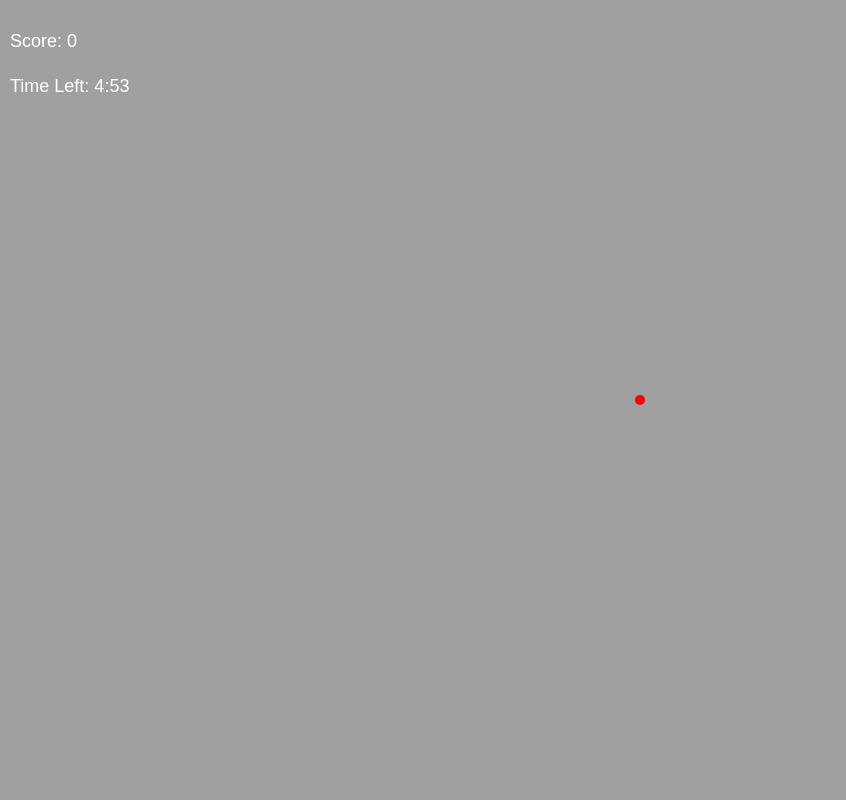
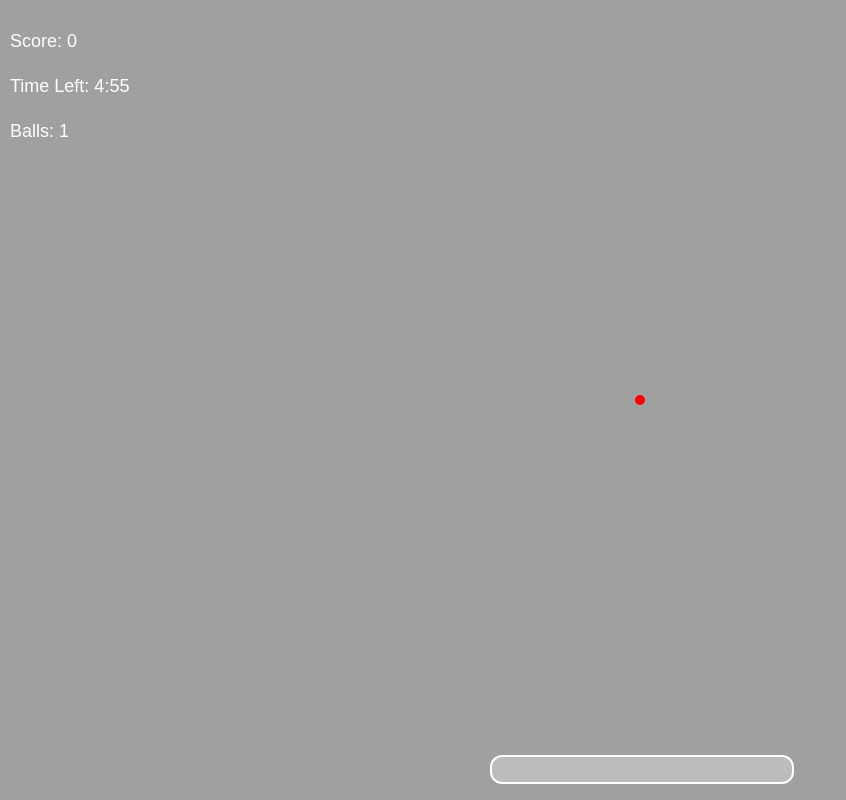
Before and after one commit to DJG-inc/DodgeBallThreeJS, a React (Vite) app: page / in a window 1280 px wide. Shown: the whole page, without its empty margins (0-846 px from the left). Built offline with nearby package versions, Linux system fonts and the light colour scheme; no server answers.

Commit message:
Finished

```diff
--- a/src/App.css
+++ b/src/App.css
@@ -24,3 +24,197 @@
 .game-over p {
   font-size: 24px;
 }
+
+/* App.css */
+
+#container {
+  width: 100vw;
+  height: 100vh;
+  position: relative;
+  overflow: hidden;
+}
+
+.hud {
+  position: absolute;
+  top: 0;
+  left: 0;
+  width: 100%;
+  height: 100%;
+  pointer-events: none;
+  display: flex;
+  flex-direction: column;
+  justify-content: space-between;
+}
+
+.top-info {
+  position: absolute;
+  top: 10px;
+  left: 10px;
+  color: white;
+  font-family: Arial, sans-serif;
+  font-size: 18px;
+}
+
+.bottom-info {
+  position: absolute;
+  bottom: 20px;
+  left: 50%;
+  transform: translateX(-50%);
+  width: 300px;
+  height: 25px;
+}
+
+.charge-bar {
+  width: 100%;
+  height: 100%;
+  background-color: rgba(255, 255, 255, 0.3);
+  border: 2px solid #fff;
+  border-radius: 12px;
+  overflow: hidden;
+}
+
+.charge-level {
+  height: 100%;
+  background-color: #00ff00;
+  width: 0%;
+  transition: width 0.1s linear;
+}
+
+.game-over {
+  position: absolute;
+  top: 50%;
+  left: 50%;
+  transform: translate(-50%, -50%);
+  background-color: rgba(0,0,0,0.8);
+  padding: 30px 50px;
+  color: white;
+  text-align: center;
+  border-radius: 10px;
+  font-family: Arial, sans-serif;
+}
+
+
+/* App.css */
+
+#container {
+  width: 100vw;
+  height: 100vh;
+  position: relative;
+  overflow: hidden;
+}
+
+.hud {
+  position: absolute;
+  top: 0;
+  left: 0;
+  width: 100%;
+  height: 100%;
+  pointer-events: none;
+  display: flex;
+  flex-direction: column;
+  justify-content: space-between;
+}
+
+.top-info {
+  position: absolute;
+  top: 10px;
+  left: 10px;
+  color: white;
+  font-family: Arial, sans-serif;
+  font-size: 18px;
+}
+
+.bottom-info {
+  position: absolute;
+  bottom: 20px;
+  left: 50%;
+  transform: translateX(-50%);
+  width: 300px;
+  height: 25px;
+}
+
+.charge-bar {
+  width: 100%;
+  height: 100%;
+  background-color: rgba(255, 255, 255, 0.3);
+  border: 2px solid #fff;
+  border-radius: 12px;
+  overflow: hidden;
+}
+
+.charge-level {
+  height: 100%;
+  background-color: #00ff00;
+  width: 0%;
+  transition: width 0.1s linear;
+}
+
+.game-over {
+  position: absolute;
+  top: 50%;
+  left: 50%;
+  transform: translate(-50%, -50%);
+  background-color: rgba(0,0,0,0.8);
+  padding: 30px 50px;
+  color: white;
+  text-align: center;
+  border-radius: 10px;
+  font-family: Arial, sans-serif;
+  display: none; /* Inicialmente oculto */
+}
+
+.overlay {
+  position: absolute;
+  top: 0;
+  left: 0;
+  width: 100%;
+  height: 100%;
+  background-color: rgba(0, 0, 0, 0.7);
+  display: flex;
+  justify-content: center;
+  align-items: center;
+  pointer-events: all;
+}
+
+.menu {
+  background-color: rgba(255, 255, 255, 0.1);
+  padding: 40px 60px;
+  border-radius: 10px;
+  text-align: center;
+  color: white;
+  font-family: Arial, sans-serif;
+}
+
+.menu h1 {
+  margin-bottom: 20px;
+  font-size: 32px;
+}
+
+.menu p {
+  margin-bottom: 30px;
+  font-size: 20px;
+}
+
+.menu button {
+  padding: 10px 20px;
+  margin: 10px;
+  font-size: 18px;
+  border: none;
+  border-radius: 5px;
+  cursor: pointer;
+  transition: background-color 0.3s;
+}
+
+.menu button:hover {
+  background-color: rgba(255, 255, 255, 0.2);
+}
+
+.menu button:disabled {
+  cursor: not-allowed;
+  opacity: 0.6;
+}
+
+/* Mostrar la pantalla de Game Over */
+.game-over.active {
+  display: block;
+}
--- a/src/App.jsx
+++ b/src/App.jsx
@@ -15,7 +15,9 @@ let ENEMY_SPEED = 2;
 let ENEMY_THROW_INTERVAL = 5;
 let ENEMY_DODGE_COOLDOWN = 3;
 let ENEMY_DODGE_SPEED = 5;
-const CHARGE_TIME = 3; // Maximum charge time in seconds
+const MAX_CHARGE_LEVEL = 1; // Nivel máximo de carga
+const CHARGE_RATE = 1 / 3; // Tasa de carga (1 / tiempo máximo de carga en segundos)
+const MAX_PLAYER_BALLS = 5; // Máximo de pelotas que el jugador puede tener
 
 const App = () => {
   const [score, setScore] = useState(0);
@@ -24,6 +26,9 @@ const App = () => {
   const [isCharging, setIsCharging] = useState(false);
   const [chargeLevel, setChargeLevel] = useState(0);
   const [lockOnTarget, setLockOnTarget] = useState(null);
+  const [playerBalls, setPlayerBalls] = useState(1); // Inicializar con una pelota
+  const [isPaused, setIsPaused] = useState(false); // Estado de pausa
+  const collisionSound = useRef(new Audio("audio.mp3"));
 
   const containerRef = useRef(null);
   const rendererRef = useRef(null);
@@ -39,7 +44,11 @@ const App = () => {
   const clock = useRef(new THREE.Clock());
   const worldOctree = useRef(new Octree());
   const playerCollider = useRef(
-    new Capsule(new THREE.Vector3(0, 0.35, 0), new THREE.Vector3(0, 1, 0), 0.35)
+    new Capsule(
+      new THREE.Vector3(0, 0.35, 0),
+      new THREE.Vector3(0, 1, 0),
+      0.35
+    )
   );
   const playerOnFloorRef = useRef(false);
   const animationRef = useRef();
@@ -47,6 +56,40 @@ const App = () => {
   const enemiesRef = useRef([]);
   const keyStates = {};
   const playerVelocity = useRef(new THREE.Vector3());
+
+  // Función para reiniciar el juego
+  const resetGame = () => {
+    // Resetear estados
+    setScore(0);
+    setTimeLeft(300);
+    setGameOver(false);
+    setIsPaused(false);
+    setIsCharging(false);
+    setChargeLevel(0);
+    setLockOnTarget(null);
+    setPlayerBalls(1);
+
+    // Resetear jugador
+    playerCollider.current.start.set(0, 0.35, 0);
+    playerCollider.current.end.set(0, 1, 0);
+    playerVelocity.current.set(0, 0, 0);
+    cameraRef.current.position.copy(playerCollider.current.end);
+
+    // Eliminar todas las pelotas
+    ballsRef.current.forEach((ball) => {
+      sceneRef.current.remove(ball.mesh);
+    });
+    ballsRef.current = [];
+
+    // Eliminar todos los enemigos
+    enemiesRef.current.forEach((enemy) => {
+      sceneRef.current.remove(enemy.mesh);
+    });
+    enemiesRef.current = [];
+
+    // Re-inicializar el mundo (si es necesario)
+    // Opcional: Recargar el modelo de colisión si fue removido
+  };
 
   useEffect(() => {
     const crosshair = document.createElement("div");
@@ -70,18 +113,25 @@ const App = () => {
     // Crear el objeto de audio
     const soundtrack = new Audio("./music/soundtrack.mp3");
     soundtrack.loop = true; // Reproducir en bucle
-    soundtrack.volume = 1; // Ajustar el volumen (opcional)
+    soundtrack.volume = 0.5; // Ajustar el volumen (opcional)
     soundtrack.play(); // Iniciar la reproducción
+
+    // Limpiar el audio cuando se salga del juego o componente
+    return () => {
+      soundtrack.pause();
+      soundtrack.currentTime = 0; // Reiniciar el audio
+    };
   }, []);
 
   useEffect(() => {
-    if (timeLeft > 0 && !gameOver) {
+    if (timeLeft > 0 && !gameOver && !isPaused) {
       const timer = setInterval(() => setTimeLeft((prev) => prev - 1), 1000);
       return () => clearInterval(timer);
-    } else if (timeLeft <= 0) {
+    } else if (timeLeft <= 0 && !gameOver) {
       setGameOver(true);
+      setIsPaused(true); // Pausar el juego al finalizar
     }
-  }, [timeLeft, gameOver]);
+  }, [timeLeft, gameOver, isPaused]);
 
   useEffect(() => {
     const loader = new GLTFLoader();
@@ -110,7 +160,7 @@ const App = () => {
     camera.rotation.order = "YXZ";
 
     const onMouseMove = (event) => {
-      if (document.pointerLockElement === containerRef.current) {
+      if (document.pointerLockElement === containerRef.current && !isPaused) {
         camera.rotation.y -= event.movementX / 500;
         camera.rotation.x -= event.movementY / 500;
       }
@@ -124,6 +174,10 @@ const App = () => {
 
     const onKeyDown = (event) => {
       keyStates[event.code] = true;
+      // Escuchar tecla Escape para pausar/reanudar
+      if (event.code === "Escape" && !gameOver) {
+        setIsPaused((prev) => !prev);
+      }
     };
 
     const onKeyUp = (event) => {
@@ -134,8 +188,8 @@ const App = () => {
     document.addEventListener("keyup", onKeyUp);
 
     const animate = () => {
-      const deltaTime =
-        Math.min(0.05, clock.current.getDelta()) / STEPS_PER_FRAME;
+      if (!isPaused && !gameOver) {
+        const deltaTime = Math.min(0.05, clock.current.getDelta()) / STEPS_PER_FRAME;
 
         for (let i = 0; i < STEPS_PER_FRAME; i++) {
           controls(deltaTime);
@@ -143,6 +197,11 @@ const App = () => {
           updateBalls(deltaTime);
           updateEnemies(deltaTime);
           teleportPlayerIfOob();
+
+          if (isCharging) {
+            setChargeLevel((prev) => Math.min(prev + CHARGE_RATE * deltaTime, MAX_CHARGE_LEVEL));
+          }
+        }
       }
 
       renderer.render(sceneRef.current, cameraRef.current);
@@ -175,18 +234,22 @@ const App = () => {
       renderer.dispose();
       cancelAnimationFrame(animationRef.current);
     };
-  }, []);
+  }, [isPaused, gameOver]);
 
   useEffect(() => {
     const onMouseDown = () => {
+      if (playerBalls > 0 && !isPaused && !gameOver) { // Solo iniciar carga si tiene pelotas y no está pausado o terminado
         setIsCharging(true);
         setChargeLevel(0);
+      }
     };
 
     const onMouseUp = () => {
+      if (isCharging && !isPaused && !gameOver) {
         setIsCharging(false);
         shootBall();
         setChargeLevel(0);
+      }
     };
 
     document.addEventListener("mousedown", onMouseDown);
@@ -196,20 +259,7 @@ const App = () => {
       document.removeEventListener("mousedown", onMouseDown);
       document.removeEventListener("mouseup", onMouseUp);
     };
-  }, []);
-
-  useEffect(() => {
-    let chargeInterval;
-    if (isCharging) {
-      chargeInterval = setInterval(() => {
-        setChargeLevel((prev) => Math.min(prev + 0.02, 1));
-      }, (CHARGE_TIME * 1000) / 50); // Adjusted for smoother charging
-    } else {
-      clearInterval(chargeInterval);
-    }
-
-    return () => clearInterval(chargeInterval);
-  }, [isCharging]);
+  }, [isCharging, playerBalls, isPaused, gameOver]);
 
   useEffect(() => {
     if (isCharging) {
@@ -223,7 +273,8 @@ const App = () => {
         const enemyDirection = new THREE.Vector3()
           .subVectors(enemy.mesh.position, cameraRef.current.position)
           .normalize();
-        const angle = cameraDirection.angleTo(enemyDirection) * (180 / Math.PI);
+        const angle =
+          cameraDirection.angleTo(enemyDirection) * (180 / Math.PI);
 
         if (angle < 11 && angle < minAngle) {
           minAngle = angle;
@@ -371,6 +422,9 @@ const App = () => {
   };
 
   const shootBall = () => {
+    if (playerBalls <= 0) return; // Verificar si el jugador tiene pelotas
+    setPlayerBalls((prev) => prev - 1); // Decrementar el número de pelotas
+
     const ballGeometry = new THREE.SphereGeometry(0.2, 16, 16);
     const ballMaterial = new THREE.MeshStandardMaterial({ color: 0xff0000 });
     const ball = new THREE.Mesh(ballGeometry, ballMaterial);
@@ -397,8 +451,8 @@ const App = () => {
       isEnemyBall: false,
       origin: null,
       isCollectible: false,
-      target, // Set the target for homing behavior
-      hasCollided: false, // Flag to check if ball has collided
+      target, // Comportamiento de seguimiento
+      hasCollided: false, // Bandera para verificar colisión
     });
 
     sceneRef.current.add(ball);
@@ -406,39 +460,26 @@ const App = () => {
 
   const updateBalls = (deltaTime) => {
     ballsRef.current = ballsRef.current.filter((ball) => {
-      const {
-        mesh,
-        velocity,
-        isEnemyBall,
-        origin,
-        isCollectible,
-        target,
-        hasCollided,
-      } = ball;
+      const { mesh, velocity, isEnemyBall, origin, isCollectible, target, hasCollided } = ball;
 
       if (!isCollectible) {
         if (target && !hasCollided) {
-          // Homing behavior
+          // Comportamiento de seguimiento
           const targetPosition = target.position.clone();
           const directionToTarget = targetPosition
             .sub(mesh.position)
             .normalize();
 
-          // Gradually adjust velocity towards the target
-          velocity.lerp(
-            directionToTarget.multiplyScalar(velocity.length()),
-            0.05
-          );
+          // Ajustar gradualmente la velocidad hacia el objetivo
+          // Reducir el factor de interpolación para hacer el seguimiento más sutil
+          const homingFactor = isEnemyBall ? 0.02 : 0.01;
+          velocity.lerp(directionToTarget.multiplyScalar(velocity.length()), homingFactor);
         } else if (isEnemyBall && !hasCollided) {
-          // Enemy balls home towards the player
+          // Las pelotas de los enemigos persiguen al jugador de manera sutil
           const playerPosition = cameraRef.current.position.clone();
-          const directionToPlayer = playerPosition
-            .sub(mesh.position)
-            .normalize();
-          velocity.lerp(
-            directionToPlayer.multiplyScalar(velocity.length()),
-            0.02
-          );
+          const directionToPlayer = playerPosition.sub(mesh.position).normalize();
+          const homingFactor = 0.02;
+          velocity.lerp(directionToPlayer.multiplyScalar(velocity.length()), homingFactor);
         }
 
         velocity.y -= GRAVITY * deltaTime;
@@ -457,15 +498,15 @@ const App = () => {
           mesh.material.emissiveIntensity = 1;
 
           // Reproducir sonido al colisionar
-          const collisionSound = new Audio("./music/dodgeball.mp3");
+          const collisionSound = new Audio("audio.mp3");
           collisionSound.play();
 
-          // Apply friction and bounce
+          // Aplicar fricción y rebote
           const normal = collisionResult.normal.clone();
           const velocityDotNormal = velocity.dot(normal);
           velocity.addScaledVector(normal, -2 * velocityDotNormal);
-          velocity.multiplyScalar(0.5); // Reduce speed after collision
-          velocity.y = 0; // Stop vertical movement
+          velocity.multiplyScalar(0.5); // Reducir velocidad después de la colisión
+          velocity.y = 0; // Detener movimiento vertical
           mesh.position.addScaledVector(
             collisionResult.normal,
             collisionResult.depth
@@ -478,6 +519,14 @@ const App = () => {
           cameraRef.current.position
         );
         if (playerDistance < 1.0) {
+          if (isEnemyBall) {
+            // Punto 1: Recolectar pelotas de enemigos para usarlas
+            setPlayerBalls((prev) => Math.min(prev + 1, MAX_PLAYER_BALLS));
+            // Opcional: Añadir efectos visuales o de sonido
+          } else {
+            // Recolectar pelota del jugador para recargar
+            setPlayerBalls((prev) => Math.min(prev + 1, MAX_PLAYER_BALLS));
+          }
           sceneRef.current.remove(mesh);
           return false;
         }
@@ -505,7 +554,7 @@ const App = () => {
             mesh.material.emissiveIntensity = 1;
 
             // Reproducir sonido en colisión con el jugador
-            const collisionSound = new Audio("./music/dodgeball.mp3");
+            const collisionSound = new Audio("audio.mp3");
             collisionSound.play();
           }
         } else if (!isEnemyBall && !hasCollided) {
@@ -555,7 +604,7 @@ const App = () => {
         let nearestBall = null;
         let minDistance = Infinity;
         ballsRef.current.forEach((ball) => {
-          if (ball.isCollectible) {
+          if (ball.isCollectible && ball.isEnemyBall) { // Solo considerar pelotas de enemigos
             const distance = mesh.position.distanceTo(ball.mesh.position);
             if (distance < minDistance) {
               minDistance = distance;
@@ -568,10 +617,7 @@ const App = () => {
           const directionToBall = new THREE.Vector3()
             .subVectors(nearestBall.mesh.position, mesh.position)
             .normalize();
-          mesh.position.addScaledVector(
-            directionToBall,
-            ENEMY_SPEED * deltaTime
-          );
+          mesh.position.addScaledVector(directionToBall, ENEMY_SPEED * deltaTime);
 
           if (minDistance < 1.0) {
             enemy.hasBall = true;
@@ -625,7 +671,7 @@ const App = () => {
       isEnemyBall: true,
       origin: originMesh,
       isCollectible: false,
-      target: cameraRef.current, // Enemy balls home towards the player
+      target: cameraRef.current, // Las pelotas de enemigos siguen al jugador
       hasCollided: false,
     });
 
@@ -635,26 +681,47 @@ const App = () => {
   return (
     <div ref={containerRef} id="container">
       <div className="hud">
+        <div className="top-info">
           <p>Score: {score}</p>
           <p>
             Time Left: {Math.floor(timeLeft / 60)}:
             {String(timeLeft % 60).padStart(2, "0")}
           </p>
+          <p>Balls: {playerBalls}</p> {/* Mostrar número de pelotas */}
         </div>
-      {isCharging && (
+        <div className="bottom-info">
           <div className="charge-bar">
             <div
               className="charge-level"
               style={{ width: `${chargeLevel * 100}%` }}
             ></div>
           </div>
+        </div>
+      </div>
+
+      {/* Pantalla de Pausa y Fin de Juego */}
+      {(isPaused || gameOver) && (
+        <div className="overlay">
+          <div className="menu">
+            <h1>{gameOver ? "Game Over" : "Pausa"}</h1>
+            {gameOver && <p>Your Score: {score}</p>}
+            <button onClick={() => setIsPaused(false)} disabled={gameOver}>
+              Continuar
+            </button>
+            <button onClick={resetGame}>Reiniciar</button>
+          </div>
+        </div>
       )}
+
+      {/* Mostrar Game Over cuando termina el juego */}
       {gameOver && (
         <div className="game-over">
           <h1>Game Over</h1>
           <p>Your Score: {score}</p>
+          <button onClick={resetGame}>Reiniciar</button>
         </div>
       )}
+
       <Scene scene={sceneRef.current} />
       <Camera
         renderer={rendererRef.current}
```
Lines whose indentation alone changed are shown as unchanged.
